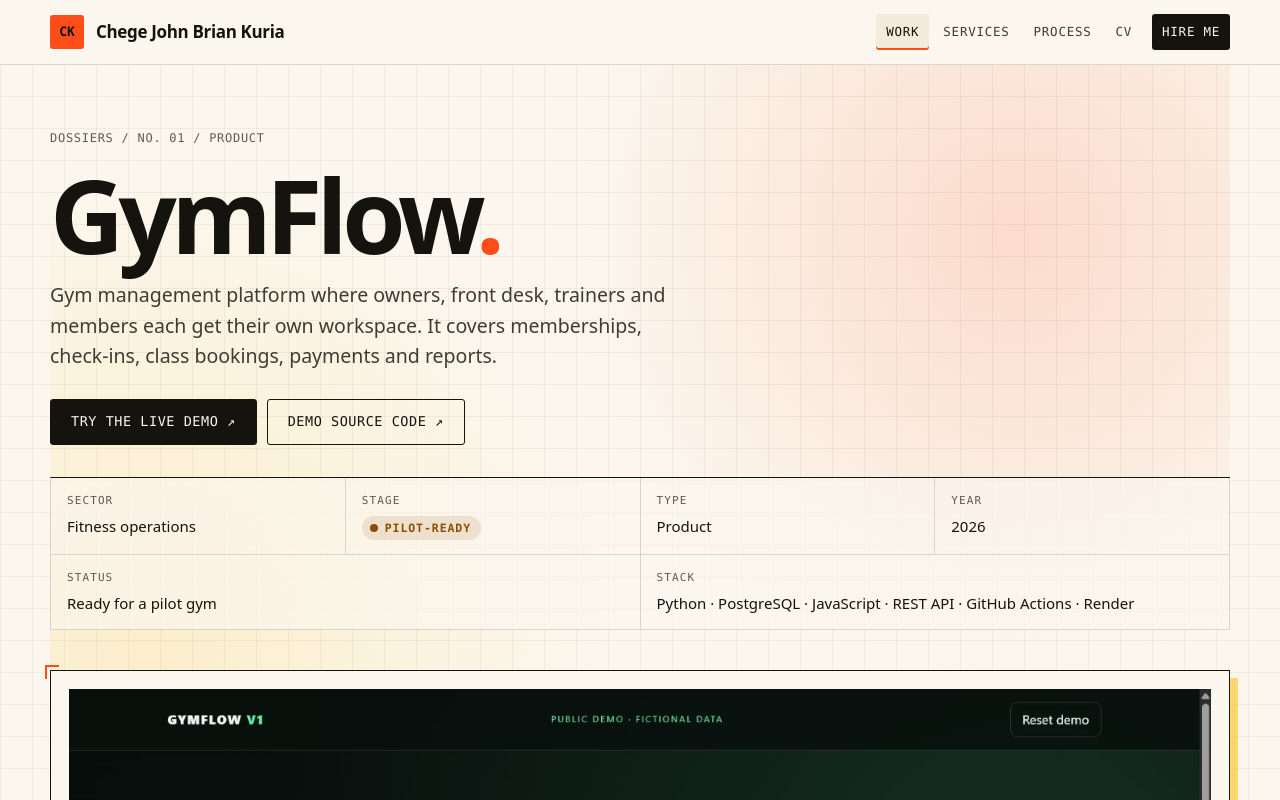
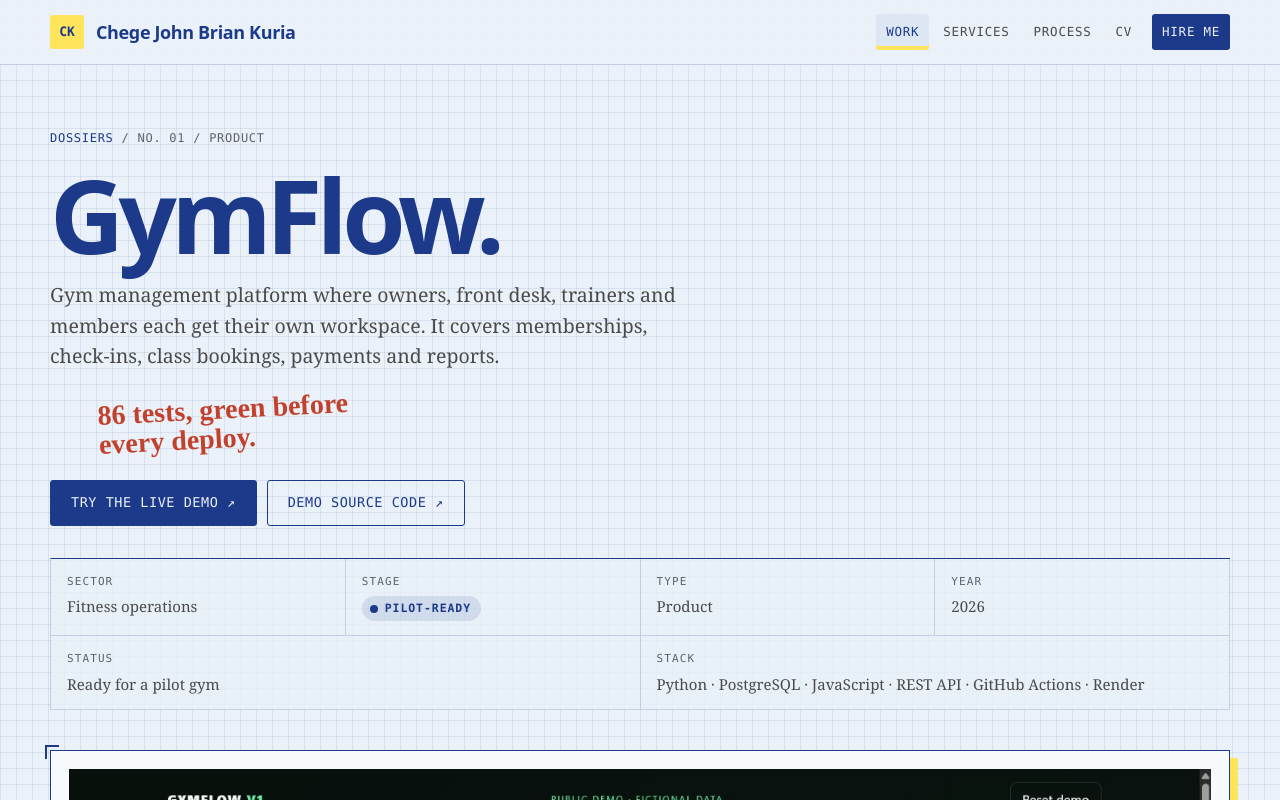
Before and after one commit to Kuriaaaa/kuriaaaa.github.io, an Astro site: page /work/gymflow in a window 1280 px wide. Shown: the top 800 px of the page. Built offline with nearby package versions, Linux system fonts and the light colour scheme; Astro itself is replaced by a stand-in of ours.

Commit message:
Restyle site as Lab Notebook
Graph-paper background, fountain-ink headings, highlighter marks and
red-pen margin notes. Bricolage Grotesque, Source Serif 4 and Caveat.
Case studies read as numbered entries with numbered figures. Content
and pages are unchanged.

Co-Authored-By: Claude Opus 5.5 <noreply@anthropic.com>

```diff
--- a/package.json
+++ b/package.json
@@ -10,8 +10,11 @@
   },
   "dependencies": {
     "@astrojs/sitemap": "3.7.4",
+    "@fontsource-variable/bricolage-grotesque": "5.3.0",
+    "@fontsource-variable/caveat": "5.3.0",
     "@fontsource-variable/dm-sans": "5.3.0",
     "@fontsource-variable/manrope": "5.3.0",
+    "@fontsource-variable/source-serif-4": "5.3.1",
     "astro": "7.3.8"
   }
 }
--- a/src/components/SystemsMap.astro
+++ b/src/components/SystemsMap.astro
@@ -37,6 +37,7 @@ const nodes = [
 ].map((n, i) => ({ ...n, ...slots[i] }));
 ---
 
+<div class="map-wrap">
 <figure class="plate map">
   <svg viewBox="0 0 400 420" role="group" aria-label="Systems map: projects connected to Chege John Brian Kuria">
     {nodes.map((n) => <path class="edge" d={n.d} pathLength="1" />)}
@@ -65,3 +66,5 @@ const nodes = [
     <span>{nodes.length - 1} systems · 1 open</span>
   </figcaption>
 </figure>
+  <p class="margin-note" aria-hidden="true">↑ your system goes here</p>
+</div>
--- a/src/content.config.ts
+++ b/src/content.config.ts
@@ -14,6 +14,8 @@ const work = defineCollection({
     stage: z.enum(['live', 'pilot', 'building', 'engagement', 'complete', 'research']),
     // Short label for the homepage systems map.
     short: z.string().optional(),
+    // Handwritten margin note beside the title. Only real, publishable results.
+    note: z.string().optional(),
     year: z.string(),
     stack: z.array(z.string()),
     featured: z.boolean().default(false),
--- a/src/content/work/gymflow.md
+++ b/src/content/work/gymflow.md
@@ -5,6 +5,7 @@ kind: product
 status: Ready for a pilot gym
 sector: Fitness operations
 stage: pilot
+note: 86 tests, green before every deploy.
 year: "2026"
 stack: [Python, PostgreSQL, JavaScript, REST API, GitHub Actions, Render]
 featured: true
--- a/src/pages/work/[id].astro
+++ b/src/pages/work/[id].astro
@@ -22,7 +22,7 @@ const og = d.cover && d.cover.format !== 'svg' ? (await getImage({ src: d.cover,
 ---
 
 <Base title={d.title} description={d.summary} image={og}>
-  <article>
+  <article class="dossier">
     <header class="dossier-head container">
       <nav class="crumbs" aria-label="Breadcrumb">
         <a href="/work/">Dossiers</a><span aria-hidden="true">/</span><span>No. {no}</span><span aria-hidden="true">/</span
@@ -30,6 +30,7 @@ const og = d.cover && d.cover.format !== 'svg' ? (await getImage({ src: d.cover,
       </nav>
       <h1>{d.title}<span class="dot">.</span></h1>
       <p class="lead">{d.summary}</p>
+      {d.note && <p class="margin-note">{d.note}</p>}
       {
         d.links.length > 0 && (
           <div class="btn-row page-actions">
--- a/src/styles/global.css
+++ b/src/styles/global.css
@@ -1,9 +1,11 @@
-@import '@fontsource-variable/manrope';
-@import '@fontsource-variable/dm-sans';
+@import '@fontsource-variable/bricolage-grotesque';
+@import '@fontsource-variable/source-serif-4';
+@import '@fontsource-variable/caveat';
 
 /* =========================================================================
-   FIELD DOSSIER
-   Paper and ink, ruled lines, mono annotations, one signal colour.
+   LAB NOTEBOOK
+   Graph paper, fountain ink, a highlighter, and a red pen for margin notes.
+   Red is for handwritten notes only; yellow marks key phrases and hovers.
    Zero JavaScript: motion is CSS only and every effect degrades gracefully.
 
    Layers, lowest priority first. Later layers win without specificity fights.
@@ -17,10 +19,11 @@
 
 @layer tokens {
   :root {
-    color-scheme: light dark;
-
-    --display: 'Manrope Variable', 'DM Sans Variable', ui-sans-serif, system-ui, sans-serif;
-    --font: 'DM Sans Variable', ui-sans-serif, system-ui, -apple-system, 'Segoe UI', sans-serif;
+    color-scheme: light;
+
+    --display: 'Bricolage Grotesque Variable', ui-sans-serif, system-ui, sans-serif;
+    --font: 'Source Serif 4 Variable', Georgia, 'Times New Roman', serif;
+    --hand: 'Caveat Variable', 'Segoe Print', cursive;
     --mono: ui-monospace, 'Cascadia Code', 'SF Mono', Consolas, Menlo, monospace;
 
     --max: 1180px;
@@ -30,56 +33,39 @@
     --radius: 3px;
     --ease: cubic-bezier(0.2, 0.7, 0.2, 1);
 
-    /* Nairobi sunset: warm cream paper, deep ink, vivid orange, highlighter yellow. */
-    --paper: #fbf7ee;
-    --paper-2: #f3ecdc;
-    --paper-3: #e8dfc9;
-    --ink: #14130d;
-    --ink-2: #3f3c34;
-    --ink-3: #5f5b51;
-    --rule: rgb(20 19 13 / 0.14);
-    --rule-strong: rgb(20 19 13 / 0.42);
-    --grid: rgb(20 19 13 / 0.05);
-    --signal: #ff4d1a;
-    --signal-ink: #c2320a;
-    --on-signal: #14130d;
-    --sun: #ffc83d;
-    --highlight: var(--sun);
-    --night: #14130d;
-    --on-night: #fbf7ee;
-
-    --live: #116b34;
-    --pilot: #8a4f00;
-    --building: #1d4ed8;
-    --engagement: #7c3aed;
-    --complete: var(--ink-2);
-    --research: #7c3aed;
-  }
-
-  @media (prefers-color-scheme: dark) {
-    :root {
-      --paper: #0f0f13;
-      --paper-2: #18181f;
-      --paper-3: #24242d;
-      --ink: #f5f1e6;
-      --ink-2: #c9c4b7;
-      --ink-3: #a19c8f;
-      --rule: rgb(245 241 230 / 0.13);
-      --rule-strong: rgb(245 241 230 / 0.4);
-      --grid: rgb(245 241 230 / 0.035);
-      --signal: #ff6b35;
-      --signal-ink: #ff9466;
-      --sun: #ffd04d;
-      --highlight: color-mix(in srgb, var(--signal) 55%, transparent);
-      --night: #08080b;
-      --on-night: #f5f1e6;
-
-      --live: #4ade80;
-      --pilot: #fbbf24;
-      --building: #7aa2ff;
-      --engagement: #c4a1ff;
-      --research: #c4a1ff;
-    }
+    /* The house palette. */
+    --graph-paper: #eaf1f8;
+    --fountain-ink: #1d3a8a;
+    --highlighter: #ffe45c;
+    --red-pen: #c2412d;
+    --pencil: #4a4a4a;
+
+    /* Roles. */
+    --paper: var(--graph-paper);
+    --paper-2: #dde7f3;
+    --paper-3: #cfdcec;
+    --sheet: #f7fafd;
+    --ink: var(--fountain-ink);
+    --ink-2: var(--pencil);
+    --ink-3: #5a6270;
+    --rule: rgb(29 58 138 / 0.18);
+    --rule-strong: rgb(29 58 138 / 0.45);
+    --grid: rgb(29 58 138 / 0.09);
+    --signal: var(--highlighter);
+    --signal-ink: var(--fountain-ink);
+    --on-signal: var(--fountain-ink);
+    --sun: var(--highlighter);
+    --highlight: var(--highlighter);
+    --night: #16295f;
+    --on-night: #eaf1f8;
+
+    /* Stages are told apart by their label, not by extra colours. */
+    --live: var(--ink);
+    --pilot: var(--ink);
+    --building: var(--ink);
+    --engagement: var(--ink);
+    --complete: var(--ink-3);
+    --research: var(--ink-3);
   }
 }
 
@@ -130,10 +116,10 @@
     background-color: var(--paper);
     background-image:
       linear-gradient(var(--grid) 1px, transparent 1px), linear-gradient(90deg, var(--grid) 1px, transparent 1px);
-    background-size: 32px 32px;
-    color: var(--ink);
+    background-size: 16px 16px;
+    color: var(--ink-2);
     font-family: var(--font);
-    font-size: 17px;
+    font-size: 18px;
     line-height: 1.6;
     text-rendering: optimizeLegibility;
     -webkit-font-smoothing: antialiased;
@@ -142,16 +128,17 @@
   h1,
   h2,
   h3 {
+    color: var(--ink);
     font-family: var(--display);
-    font-weight: 750;
-    letter-spacing: -0.035em;
+    font-weight: 800;
+    letter-spacing: -0.02em;
     line-height: 1.02;
     text-wrap: balance;
   }
 
   a {
-    color: inherit;
-    text-decoration-color: var(--signal);
+    color: var(--ink);
+    text-decoration-color: var(--rule-strong);
     text-decoration-thickness: 1.5px;
     text-underline-offset: 3px;
 
@@ -161,7 +148,7 @@
   }
 
   :focus-visible {
-    outline: 2px solid var(--signal);
+    outline: 2px solid var(--ink);
     outline-offset: 3px;
   }
 
@@ -230,15 +217,6 @@
       grid-template-columns: 1fr;
       gap: 12px;
     }
-  }
-
-  /* Page heads share one warm glow. */
-  .hero,
-  .page-head,
-  .dossier-head {
-    background:
-      radial-gradient(circle at 82% 28%, color-mix(in srgb, var(--signal) 16%, transparent), transparent 42%),
-      radial-gradient(circle at 8% 92%, color-mix(in srgb, var(--sun) 20%, transparent), transparent 38%);
   }
 
   .hero {
@@ -303,7 +281,7 @@
 
   .mark {
     padding-inline: 0.06em;
-    background: linear-gradient(transparent 58%, var(--highlight) 58% 92%, transparent 92%);
+    background: linear-gradient(transparent 55%, var(--highlight) 55% 90%, transparent 90%);
   }
 
   .link-arrow {
@@ -326,7 +304,9 @@
     & li {
       padding: 3px 8px;
       border-radius: 2px;
-      background: var(--paper-2);
+      border: 1px solid var(--rule);
+      background: var(--sheet);
+      color: var(--ink);
       font-family: var(--mono);
       font-size: 11.5px;
     }
@@ -452,7 +432,8 @@
       }
 
       &[aria-current='page'] {
-        box-shadow: inset 0 -2px 0 var(--signal);
+        box-shadow: inset 0 -4px 0 var(--highlighter);
+        color: var(--ink);
       }
     }
 
@@ -516,8 +497,8 @@
         padding: 8px;
         border: 1.5px solid var(--ink);
         border-radius: var(--radius);
-        background: var(--paper);
-        box-shadow: 6px 6px 0 var(--signal);
+        background: var(--sheet);
+        box-shadow: 6px 6px 0 var(--highlighter);
 
         & a {
           padding: 12px;
@@ -537,14 +518,22 @@
     background: var(--night);
     color: var(--on-night);
 
+    & h2 {
+      color: var(--on-night);
+    }
+
     & .label,
     & .muted,
     & .footer-base {
       color: color-mix(in srgb, var(--on-night) 70%, transparent);
     }
 
+    & a {
+      color: var(--on-night);
+    }
+
     & a:hover {
-      color: var(--signal);
+      color: var(--highlighter);
     }
   }
 
@@ -601,7 +590,8 @@
     padding: 6px 12px 6px 10px;
     border: 1px solid color-mix(in srgb, var(--live) 45%, transparent);
     border-radius: 999px;
-    background: color-mix(in srgb, var(--live) 10%, var(--paper));
+    background: var(--sheet);
+    color: var(--ink);
     font-family: var(--mono);
     font-size: 12px;
     letter-spacing: 0.06em;
@@ -660,8 +650,8 @@
     position: relative;
     padding: 18px;
     border: 1.5px solid var(--ink);
-    background: var(--paper);
-    box-shadow: 8px 8px 0 color-mix(in srgb, var(--sun) 70%, transparent);
+    background: var(--sheet);
+    box-shadow: 8px 8px 0 var(--highlighter);
 
     &::before,
     &::after {
@@ -669,7 +659,7 @@
       position: absolute;
       width: 14px;
       height: 14px;
-      border: 0 solid var(--signal);
+      border: 0 solid var(--ink);
     }
 
     &::before {
@@ -728,7 +718,7 @@
 
   .map .flow {
     fill: none;
-    stroke: var(--signal);
+    stroke: var(--ink);
     stroke-width: 1.8;
     stroke-dasharray: 3 11;
     stroke-linecap: round;
@@ -736,17 +726,17 @@
 
   .map .ring {
     fill: none;
-    stroke: var(--signal);
+    stroke: var(--ink);
     stroke-dasharray: 2 6;
     opacity: 0.6;
   }
 
   .map .core {
-    fill: var(--signal);
+    fill: var(--ink);
   }
 
   .map .core-text {
-    fill: var(--on-signal);
+    fill: var(--sheet);
     font-family: var(--mono);
     font-size: 17px;
     font-weight: 700;
@@ -761,7 +751,7 @@
 
   .map .node {
     & rect {
-      fill: var(--paper);
+      fill: var(--sheet);
       stroke: var(--ink);
       stroke-width: 1.5;
       transition: fill 0.18s;
@@ -812,7 +802,7 @@
   .dot-engagement { fill: var(--engagement); }
   .dot-complete { fill: var(--complete); }
   .dot-research { fill: var(--research); }
-  .dot-open { fill: var(--signal); }
+  .dot-open { fill: var(--highlighter); stroke: var(--ink); stroke-width: 1.2; }
 
   /* ---------- Ledger: one ruled row per project ---------- */
   .ledger {
@@ -839,13 +829,13 @@
         inset-block: 0;
         left: 0;
         width: 3px;
-        background: var(--signal);
+        background: var(--ink);
         scale: 1 0;
         transition: scale 0.2s var(--ease);
       }
 
       &:hover {
-        background: color-mix(in srgb, var(--signal) 9%, var(--paper));
+        background: color-mix(in srgb, var(--highlighter) 35%, var(--paper));
 
         &::before {
           scale: 1 1;
@@ -941,7 +931,7 @@
       transition: background 0.2s;
 
       &:hover {
-        background: color-mix(in srgb, var(--sun) 16%, var(--paper));
+        background: color-mix(in srgb, var(--highlighter) 30%, var(--paper));
       }
     }
 
@@ -985,8 +975,8 @@
 
   /* ---------- CTA band ---------- */
   .cta-band {
-    background: var(--signal);
-    color: var(--on-signal);
+    background: var(--ink);
+    color: var(--on-night);
 
     & .container {
       display: grid;
@@ -1003,13 +993,14 @@
 
     & h2 {
       margin-top: 12px;
+      color: var(--on-night);
       font-size: clamp(2.2rem, 5.4vw, 4.4rem);
-      letter-spacing: -0.045em;
+      letter-spacing: -0.03em;
     }
 
     & .label,
     & p {
-      color: color-mix(in srgb, var(--on-signal) 80%, transparent);
+      color: color-mix(in srgb, var(--on-night) 82%, transparent);
     }
 
     & p {
@@ -1018,24 +1009,22 @@
     }
 
     & .btn {
-      border-color: var(--on-signal);
-      color: var(--on-signal);
+      border-color: var(--on-night);
+      color: var(--on-night);
 
       &:hover {
-        background: var(--on-signal);
-        color: var(--signal);
-        box-shadow: 4px 4px 0 var(--paper);
+        box-shadow: 4px 4px 0 var(--highlighter);
       }
     }
 
     & .btn-primary {
-      background: var(--on-signal);
-      color: #fbf7ee;
+      border-color: var(--highlighter);
+      background: var(--highlighter);
+      color: var(--ink);
 
       &:hover {
-        background: #fbf7ee;
-        color: var(--on-signal);
-        box-shadow: 4px 4px 0 var(--on-signal);
+        border-color: var(--sheet);
+        background: var(--sheet);
       }
     }
   }
@@ -1091,9 +1080,10 @@
     padding: clamp(20px, 3vw, 32px);
     border: 1.5px solid var(--ink);
     background: var(--paper);
-    box-shadow: 8px 8px 0 var(--signal);
+    box-shadow: 8px 8px 0 var(--highlighter);
 
     & label {
+      color: var(--ink);
       display: grid;
       gap: 6px;
       font-family: var(--mono);
@@ -1108,15 +1098,15 @@
       padding: 10px 12px;
       border: 1.5px solid var(--rule-strong);
       border-radius: 2px;
-      background: var(--paper);
-      color: var(--ink);
-      font: 16px / 1.4 var(--font);
+      background: var(--sheet);
+      color: var(--ink-2);
+      font: 17px / 1.4 var(--font);
       letter-spacing: 0;
       text-transform: none;
 
       &:focus {
         border-color: var(--ink);
-        outline: 2px solid var(--signal);
+        outline: 2px solid var(--highlighter);
         outline-offset: 1px;
       }
     }
@@ -1140,7 +1130,7 @@
         min-height: 18px;
         margin-top: 3px;
         padding: 0;
-        accent-color: var(--signal);
+        accent-color: var(--ink);
       }
     }
 
@@ -1181,6 +1171,7 @@
 
     & strong {
       color: var(--ink);
+      font-weight: 650;
     }
 
     & li {
@@ -1203,8 +1194,8 @@
       overflow-x: auto;
       padding: 18px 20px;
       border: 1.5px solid var(--ink);
-      border-left: 4px solid var(--signal);
-      background: var(--paper-2);
+      border-left: 4px solid var(--ink);
+      background: var(--sheet);
       font-size: 14px;
       line-height: 1.6;
 
@@ -1305,7 +1296,7 @@
       line-height: 0.92;
 
       & .dot {
-        color: var(--signal);
+        color: var(--ink);
       }
     }
   }
@@ -1386,7 +1377,7 @@
     }
 
     &:hover strong {
-      color: var(--signal);
+      color: var(--ink);
       translate: 6px 0;
     }
   }
@@ -1408,7 +1399,7 @@
       transition: background 0.2s;
 
       &:hover {
-        background: color-mix(in srgb, var(--sun) 14%, var(--paper));
+        background: color-mix(in srgb, var(--highlighter) 30%, var(--paper));
       }
     }
 
@@ -1494,7 +1485,7 @@
 
       &::after {
         content: '+';
-        color: var(--signal);
+        color: var(--ink);
         font-family: var(--mono);
         font-size: 1.3rem;
         line-height: 1;
@@ -1522,8 +1513,8 @@
     & li {
       padding: 22px;
       border: 1.5px solid var(--ink);
-      border-top: 4px solid var(--signal);
-      background: var(--paper);
+      border-top: 4px solid var(--ink);
+      background: var(--sheet);
     }
 
     & b {
@@ -1546,6 +1537,82 @@
 
   .legal {
     padding-bottom: var(--space-section);
+  }
+}
+
+/* =========================================================================
+   Lab-notebook signatures: numbered entries, numbered figures, margin notes.
+   ========================================================================= */
+@layer pages {
+  /* Case-study prose reads as numbered notebook entries beside a margin rule. */
+  .dossier .content {
+    counter-reset: entry fig;
+    padding-left: clamp(16px, 3vw, 32px);
+    border-left: 2px solid var(--rule-strong);
+
+    & h2 {
+      counter-increment: entry;
+
+      &::before {
+        content: 'Entry ' counter(entry, decimal-leading-zero);
+        display: block;
+        margin-bottom: 8px;
+        color: var(--ink-3);
+        font-family: var(--mono);
+        font-size: 12px;
+        font-weight: 400;
+        letter-spacing: 0.1em;
+        text-transform: uppercase;
+      }
+    }
+
+    /* Markdown images become numbered figures. */
+    & p:has(> img) {
+      counter-increment: fig;
+
+      &::after {
+        content: 'Fig. ' counter(fig, decimal-leading-zero);
+        display: block;
+        color: var(--ink-3);
+        font-family: var(--mono);
+        font-size: 11.5px;
+        letter-spacing: 0.08em;
+        text-transform: uppercase;
+      }
+    }
+
+    & img {
+      margin-bottom: 8px;
+      border-color: var(--ink);
+      box-shadow: 6px 6px 0 var(--highlighter);
+    }
+  }
+
+  /* Handwritten, in red pen: the only place red is used. Keep these rare and true. */
+  .margin-note {
+    max-width: 22ch;
+    color: var(--red-pen);
+    font-family: var(--hand);
+    font-size: clamp(1.45rem, 2.4vw, 1.75rem);
+    font-weight: 600;
+    line-height: 1.05;
+    rotate: -3deg;
+  }
+
+  .dossier-head .margin-note {
+    margin: 22px 0 0 clamp(0px, 4vw, 48px);
+  }
+
+  .map-wrap {
+    display: grid;
+    gap: 18px;
+    min-width: 0;
+
+    & .margin-note {
+      justify-self: end;
+      margin-right: 8%;
+      rotate: 2deg;
+    }
   }
 }
 
@@ -1589,7 +1656,7 @@
         position: absolute;
         inset: auto 0 -1px;
         height: 2px;
-        background: var(--signal);
+        background: var(--ink);
         transform-origin: left;
         animation: progress 1ms linear both;
       }
```
Also changed, not shown: CLAUDE.md (+3 -0 lines), src/content/work/market-monitor.md (+1 -0 lines), 1 other file.
